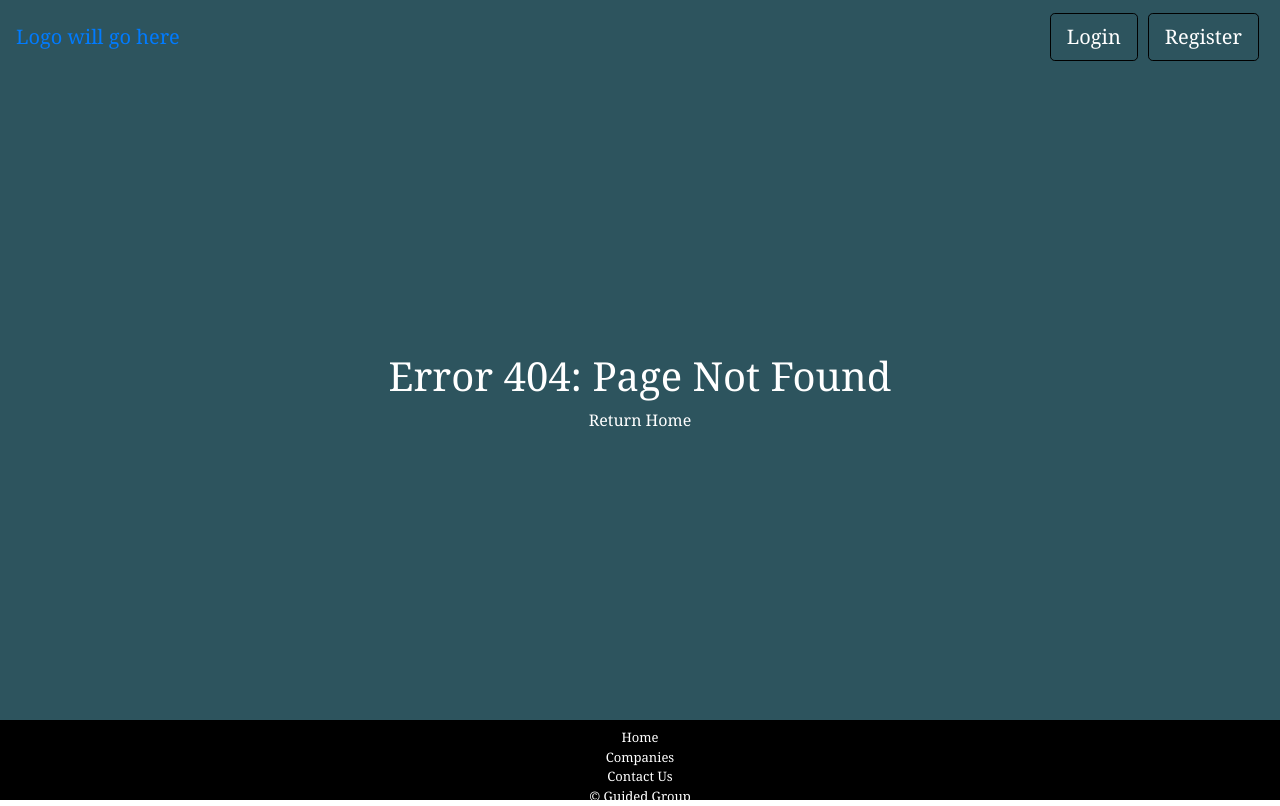
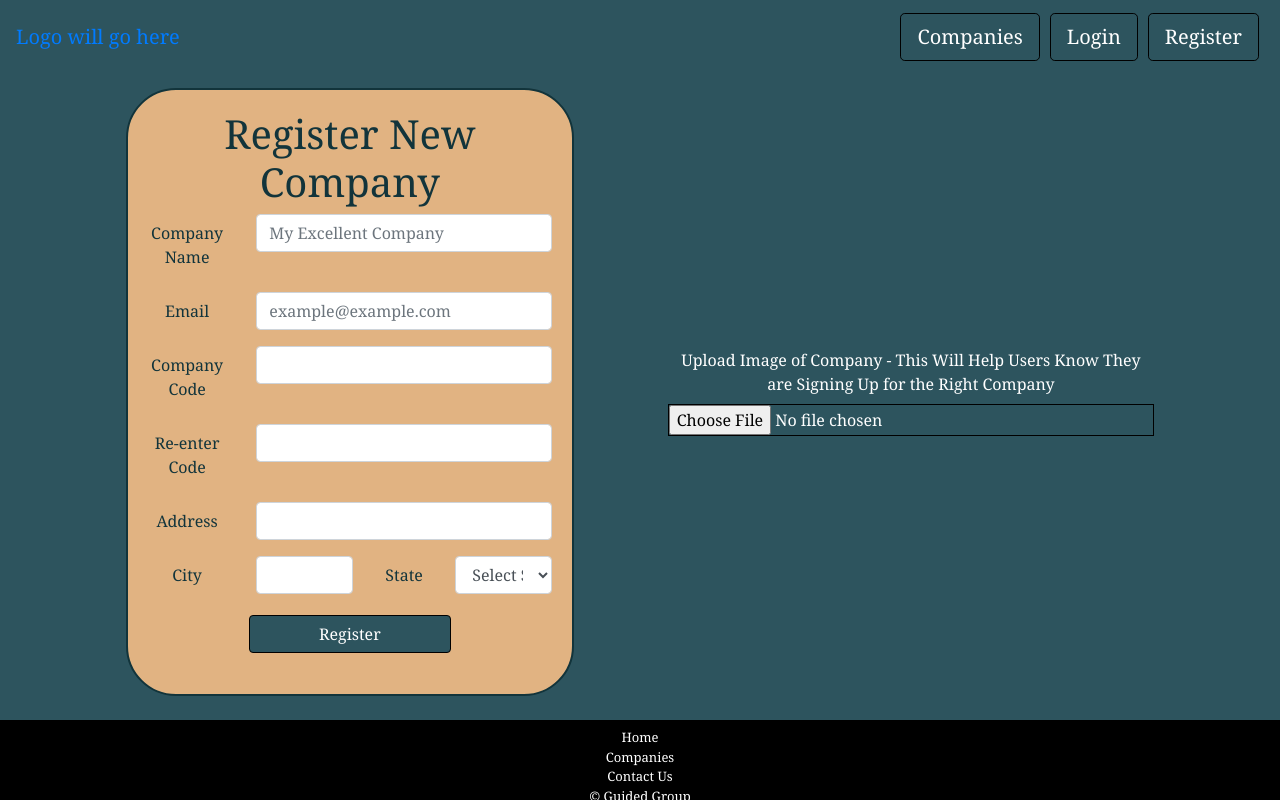
Before and after one commit to CShatto99/Guided-Group-3444, a React (Create React App) app in the folder Trabajo/client/: page /companies in a window 1280 px wide. Before the commit this address led to /404. Built offline with nearby package versions, Linux system fonts and the light colour scheme.

Commit message:
Added the companies page and related links.  Also updated format of states json file

```diff
--- a/Trabajo/client/src/App.tsx
+++ b/Trabajo/client/src/App.tsx
@@ -10,6 +10,7 @@ import { FooterBar } from "./components/layout/FooterBar";
 import { BrowserRouter, Redirect, Route, Switch } from "react-router-dom";
 import { Provider } from "react-redux";
 import store from "./store";
+import { Companies } from "./components/layout/Companies";
 
 function App() {
   return (
@@ -22,6 +23,7 @@ function App() {
                 <Route exact path="/" component={Landing} />
                 <Route exact path="/login" component={Login} />
                 <Route exact path="/register" component={Register} />
+                <Route exact path="/companies" component={Companies} />
                 <Route exact path="/404" component={NotFound} />
                 <Redirect to="/404" />
               </Switch>
--- /dev/null
+++ b/Trabajo/client/src/components/layout/Companies.tsx
@@ -0,0 +1,228 @@
+import * as React from "react";
+import { Link } from "react-router-dom";
+import { Button, Col, Form, FormGroup, Input, Label } from "reactstrap";
+import "./layoutStyles.css";
+import states from "../../json/states.json";
+
+/* Interface for defining props for landing page
+ */
+interface companiesProps {}
+
+/* Interface for defining state for landing page
+ */
+interface companiesState {
+    name: string;
+    email: string;
+    code: string;
+    checkCode: string;
+    address: string;
+    city: string;
+    state: string;
+    image: string;
+}
+
+export class Companies extends React.Component<companiesProps, companiesState> {
+
+    constructor(props: companiesProps) {
+        super(props);
+
+        this.state = {
+            name: "",
+            email: "",
+            code: "",
+            checkCode: "",
+            address: "",
+            city: "",
+            state: "",
+            image: ""
+        }
+    }
+
+    handleStateChange = (e: React.ChangeEvent<HTMLInputElement>) => {
+        this.setState({
+            ...this.state, [e.target.name]: e.target.value
+        });
+    };
+
+    handleFile = (e:React.ChangeEvent<HTMLInputElement>) => {
+        const reader = new FileReader();
+        let img: string = "";
+
+        let self = this;
+
+        reader.addEventListener("load", function () {
+            // convert image file to base64 string
+            if (reader.result) {
+                self.setState({image: reader.result as string});
+            }
+          });
+
+
+        reader.readAsDataURL(e.target.files![0]);
+
+        console.log(this.state.image);
+
+    }
+
+    handleSubmit = (e: React.FormEvent<HTMLFormElement>) => {
+        e.preventDefault();
+        let alertMessage = `New Company Request\nname: ${this.state.name}\n`;
+        alertMessage += `email: ${this.state.email}\n`;
+        alertMessage += `code: ${this.state.code}\n`;
+        alertMessage += `address: ${this.state.address}\n`;
+        alertMessage += `city: ${this.state.city}\n`;
+        alertMessage += `state: ${this.state.state}\n`;
+        alertMessage += `image string: ${this.state.image}\n`;
+        alert(`TODO, send form to api:\n${alertMessage}`);
+    }
+
+  render() {
+    return (
+      <div>
+          <div>
+      <div className={"registerContainer"}>
+        <div className={"loginregContainer"}>
+          <h1>Register New Company</h1>
+          <Form onSubmit={this.handleSubmit}>
+            <FormGroup row>
+              <Label for="name" sm={3}>
+                Company Name
+              </Label>
+              <Col>
+                <Input
+                  type="text"
+                  name="name"
+                  id="name"
+                  placeholder="My Excellent Company"
+                  value={this.state.name}
+                  onChange={this.handleStateChange}
+                  sm={9}
+                />
+              </Col>
+            </FormGroup>
+            <FormGroup row>
+              <Label for="email" sm={3}>
+                Email
+              </Label>
+              <Col>
+                <Input
+                  type="email"
+                  name="email"
+                  id="email"
+                  placeholder="example@example.com"
+                  value={this.state.email}
+                  onChange={this.handleStateChange}
+                  sm={9}
+                />
+              </Col>
+            </FormGroup>
+            <FormGroup row>
+              <Label for="code" sm={3}>
+                Company Code
+              </Label>
+              <Col>
+                <Input
+                  type="text"
+                  name="code"
+                  id="company"
+                  value={this.state.code}
+                  onChange={this.handleStateChange}
+                  sm={9}
+                />
+              </Col>
+            </FormGroup>
+            <FormGroup row>
+              <Label for="checkCode" sm={3}>
+                Re-enter Code
+              </Label>
+              <Col>
+                <Input
+                  type="text"
+                  name="checkCode"
+                  id="checkCode"
+                  value={this.state.checkCode}
+                  onChange={this.handleStateChange}
+                  sm={9}
+                />
+              </Col>
+            </FormGroup>
+            <FormGroup row>
+              <Label for="address" sm={3}>
+                Address
+              </Label>
+              <Col>
+                <Input
+                  type="text"
+                  name="address"
+                  id="address"
+                  value={this.state.address}
+                  onChange={this.handleStateChange}
+                  sm={9}
+                />
+              </Col>
+            </FormGroup>
+            <FormGroup row>
+              <Label for="city" sm={3}>
+                City
+              </Label>
+              <Col>
+                <Input
+                  type="text"
+                  name="city"
+                  id="city"
+                  value={this.state.city}
+                  onChange={this.handleStateChange}
+                  sm={4}
+                />
+              </Col>
+              <Label for="state" sm={2}>
+                State
+              </Label>
+              <Col>
+                <Input
+                  type="select"
+                  name="state"
+                  id="state"
+                  value={this.state.state}
+                  onChange={this.handleStateChange}
+                  sm={1}
+                >
+                  {states.map(value => {
+                    return <option key={value}>{value}</option>;
+                  })}
+                </Input>
+              </Col>
+            </FormGroup>
+            <FormGroup row>
+              <Col>
+                <Button className={"submitButton"} type="submit">
+                  Register
+                </Button>
+              </Col>
+            </FormGroup>
+          </Form>
+        </div>
+        <div className={"companyInfo"}>
+            {this.state.image === "" ?
+            <div style={{display: "flex", flexDirection: "column", alignContent: "center", justifyContent: "center"}}>
+                <Label for="image">Upload Image of Company - This Will Help Users Know They are Signing Up for the Right Company</Label>
+                <Input style={{border: "solid 1px black"}} type="file" name="image" id="image" onChange={this.handleFile} />
+            </div>
+            :
+            <div style={{display: "flex", flexDirection: "column", alignContent: "center", justifyContent: "center"}}>
+                <img
+                    src={this.state.image}
+                    alt="companyPhoto"
+                    className={"companyInfoPic"}
+                />
+                <Label for="image">Choose a different picture</Label>
+                <Input style={{border: "solid 1px black"}} type="file" name="image" id="image" onChange={this.handleFile} />
+            </div>
+            }
+        </div>
+      </div>
+    </div>
+      </div>
+    );
+  }
+}
--- a/Trabajo/client/src/components/layout/TopNavBar.tsx
+++ b/Trabajo/client/src/components/layout/TopNavBar.tsx
@@ -22,6 +22,11 @@ export const TopNavBar: React.FC = () => {
 
   const guestLinks = (
     <>
+      <NavItem>
+        <Button className={"navButton"} href="/Companies" size="lg">
+          Companies
+        </Button>
+      </NavItem>
       <NavItem>
         <Button className={"navButton"} href="/login" size="lg">
           Login
--- a/Trabajo/client/src/components/layout/layoutStyles.css
+++ b/Trabajo/client/src/components/layout/layoutStyles.css
@@ -110,6 +110,10 @@
 }
 
 .companyInfoPic {
-    max-width: 50%;
+    max-width: 100%;
     max-height: 100%;
 }
+
+.companyInfo {
+    width: 40%;
+}
--- a/Trabajo/client/src/json/states.json
+++ b/Trabajo/client/src/json/states.json
@@ -1,55 +1,53 @@
 [
   "Select State",
-  "Alabama",
-  "Alaska",
-  "Arizona",
-  "Arkansas",
-  "California",
-  "Colorado",
-  "Connecticut",
-  "Delaware",
-  "Florida",
-  "Georgia",
-  "Guam",
-  "Hawaii",
-  "Idaho",
-  "Illinois",
-  "Indiana",
-  "Iowa",
-  "Kansas",
-  "Kentucky",
-  "Louisiana",
-  "Maine",
-  "Maryland",
-  "Massachusetts",
-  "Michigan",
-  "Minnesota",
-  "Mississippi",
-  "Missouri",
-  "Montana",
-  "Nebraska",
-  "Nevada",
-  "New Hampshire",
-  "New Jersey",
-  "New Mexico",
-  "New York",
-  "North Carolina",
-  "North Dakota",
-  "Ohio",
-  "Oklahoma",
-  "Oregon",
-  "Pennsylvania",
-  "Puerto Rico",
-  "Rhode Island",
-  "South Carolina",
-  "South Dakota",
-  "Tennessee",
-  "Texas",
-  "Utah",
-  "Vermont",
-  "Virginia",
-  "Washington",
-  "West Virginia",
-  "Wisconsin",
-  "Wyoming"
+  "AK",
+  "AL",
+  "AR",
+  "AZ",
+  "CA",
+  "CO",
+  "CT",
+  "DE",
+  "FL",
+  "GA",
+  "HI",
+  "IA",
+  "ID",
+  "IL",
+  "IN",
+  "KS",
+  "KY",
+  "LA",
+  "MA",
+  "MD",
+  "ME",
+  "MI",
+  "MN",
+  "MO",
+  "MS",
+  "MT",
+  "NC",
+  "ND",
+  "NE",
+  "NH",
+  "NJ",
+  "NM",
+  "NV",
+  "NY",
+  "OH",
+  "OK",
+  "OR",
+  "PA",
+  "RI",
+  "SC",
+  "SD",
+  "TN",
+  "TX",
+  "UT",
+  "VA",
+  "VT",
+  "WA",
+  "WI",
+  "WV",
+  "WY"
 ]
```
